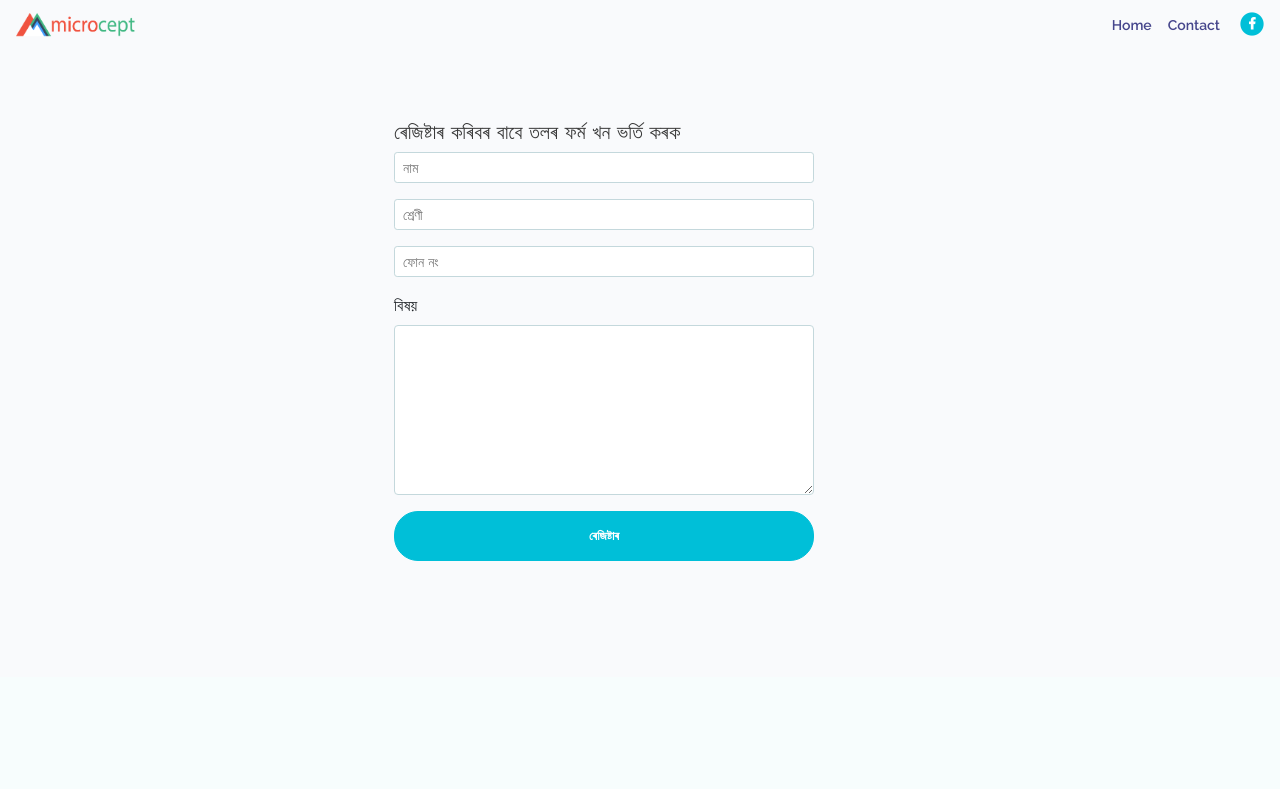
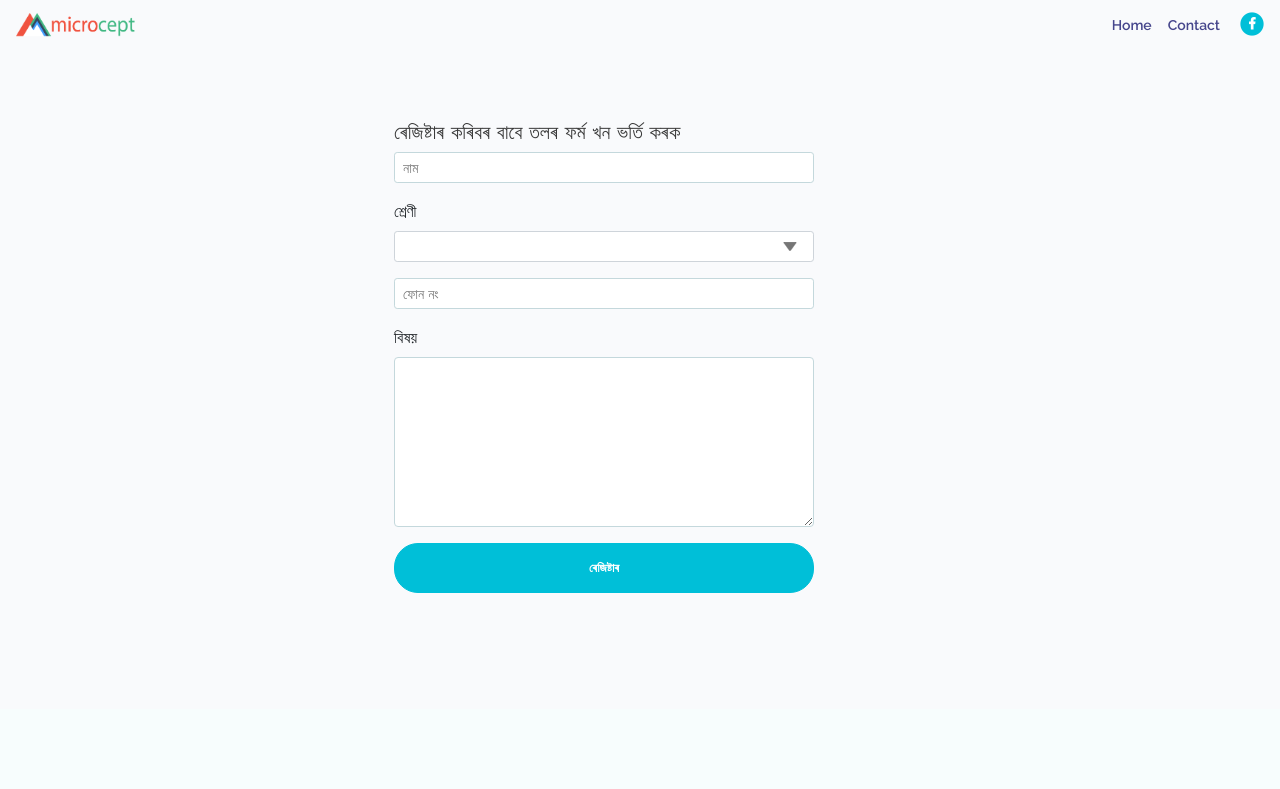
Before and after one commit to microceptedutech/microcepteducation, a Nuxt app: page /register in a window 1280 px wide. Shown: the top 789 px of the page. Built offline with nearby package versions, Linux system fonts and the light colour scheme.

Commit message:
submit api added

```diff
--- a/pages/register/index.vue
+++ b/pages/register/index.vue
@@ -49,25 +49,32 @@
                     <div class="row">
                       <div class="col-lg-12">
                         <div class="form-container">
-                            <form id="requestForm"  data-focus="false" name="school" method="POST" data-netlify="true">
+                            <form id="requestForm"  data-focus="false">
                                 <input type="hidden" name="form-name" value="school" />
                                 <div class="form-group">
-                                    <input type="text" class="form-control-input form-control-sm"  name="name" placeholder="নাম" required>
+                                    <input type="text" class="form-control-input form-control-sm"  v-model="name" placeholder="নাম" required>
                                 </div>
                                 <div class="form-group">
-                                    <input type="text" class="form-control-input form-control-sm" id="" placeholder="শ্ৰেণী" name="class" required>
+                                  <label for="exampleFormControlSelect1">শ্ৰেণী</label>
+                                  <select v-model="academic_class" class="form-control form-control-sm" id="exampleFormControlSelect1">
+                                    <option>VIII</option>
+                                    <option>IX</option>
+                                    <option>X</option>
+                                    <option value="XI">XI(Science)</option>
+                                    <option value="XII">XII(Science)</option>
+                                  </select>
                                 </div>
                                 <div class="form-group">
-                                    <input type="text" class="form-control-input form-control-sm" id="rphone" placeholder="ফোন নং" name="phone" required>
+                                    <input type="text" class="form-control-input form-control-sm" id="rphone" placeholder="ফোন নং" v-model="mobile" required>
                                 </div>
                                 <div class="form-group">
                                     <label for="subject">বিষয়</label>
-                                    <textarea class="form-control-input" name="subject" rows="5" cols="50">
+                                    <textarea class="form-control-input" v-model="subject" rows="5" cols="50">
 
                                     </textarea>
                                 </div>
                                 <div class="form-group">
-                                    <button type="submit" class="form-control-submit-button" >ৰেজিষ্টাৰ</button>
+                                    <button type="button" @click="submitForm" class="form-control-submit-button" >ৰেজিষ্টাৰ</button>
                                 </div>
                                 <div class="form-message">
                                     <div class="alert alert-success" role="alert" v-if="success">
@@ -124,12 +131,14 @@ export default {
     return{
         showMenu:false,
         name:'',
-        email:'',
-        phone:'',
-        message:'Write your message',
+        mobile:'',
+        academic_class:'',
+        subject:'',
         error:'',
         success:'',
         users:[],
+        is_submitting:false,
+        is_submitted:false,
     }
    },
    mounted(){
@@ -139,7 +148,22 @@ export default {
     toggleTopMenu(){
         this.showMenu = !this.showMenu;
     },
-
+    submitForm(){
+      this.is_submitting = true;
+      var formdata = new FormData();
+      formdata.append('name', this.name);
+      formdata.append('class', this.academic_class);
+      formdata.append('mobile', this.mobile);
+      formdata.append('subject', this.subject);
+      this.$axios.post("https://azworker.com/public/microcept_education/register",formdata)
+      .then(response => {
+          this.is_submitting = false;
+          this.is_submitted = true;
+      })
+      .catch(error => {
+        this.is_submitting = false;
+      });
+    }
    }
 }
 </script>
```
